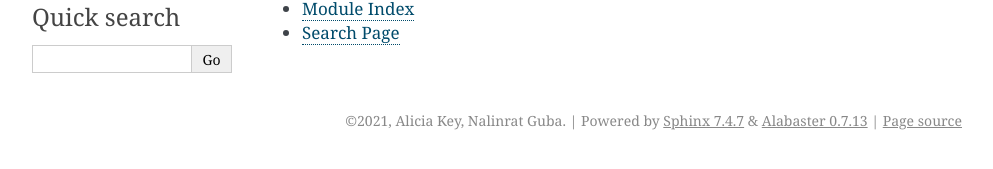
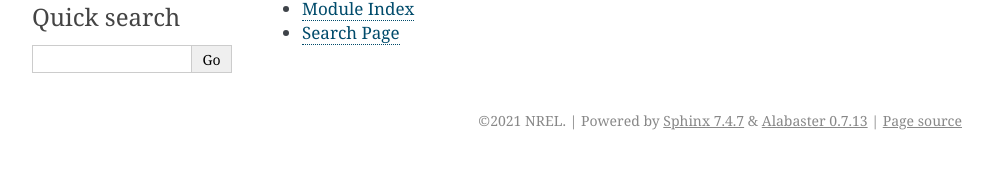
Before and after one commit to NREL/cpd-batch-upload, a Sphinx documentation site: the page built from docs/index.rst, in a window 1280 px wide. Shown: the part 245-414 px from the top of the page, without its empty margins (148-1141 px from the left). Built offline with Sphinx 7.4.7, drawn with Linux system fonts in a browser that asks for light colours.

Commit message:
Update conf.py

```diff
--- a/docs/conf.py
+++ b/docs/conf.py
@@ -18,7 +18,7 @@
 # -- Project information -----------------------------------------------------
 
 project = 'cpdupload'
-copyright = '2021, Alicia Key, Nalinrat Guba'
+copyright = '2021 NREL'
 author = 'Alicia Key, Nalinrat Guba'
 
 # The full version, including alpha/beta/rc tags
```
